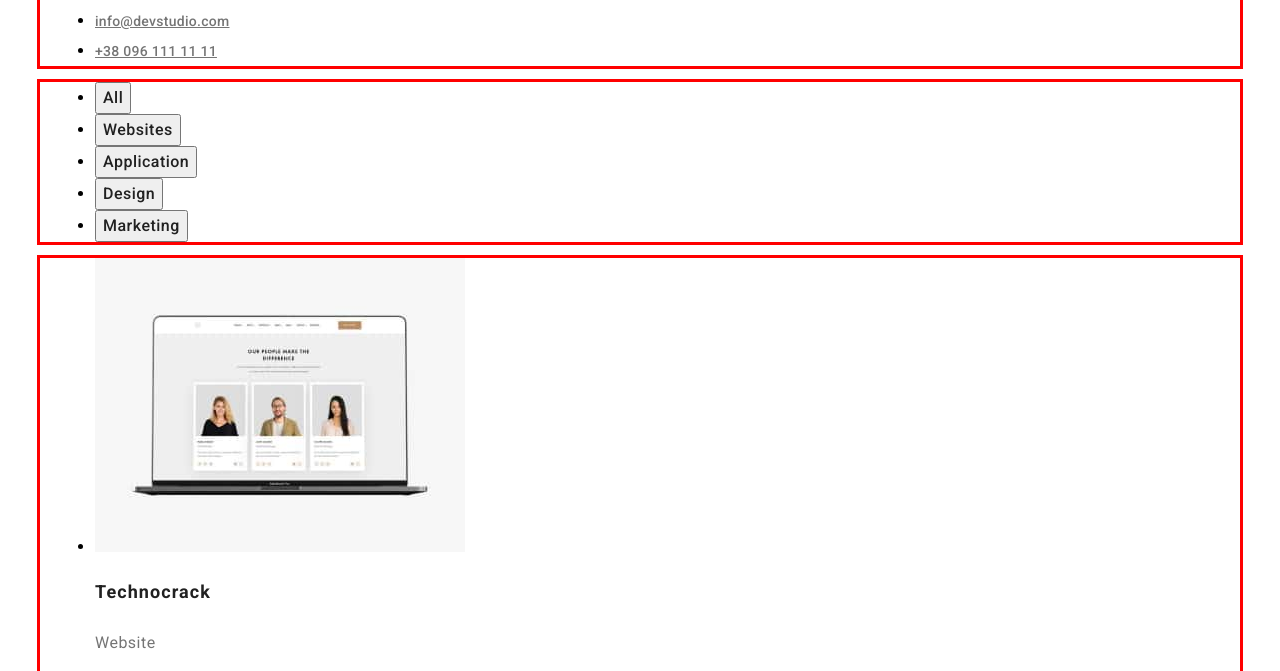
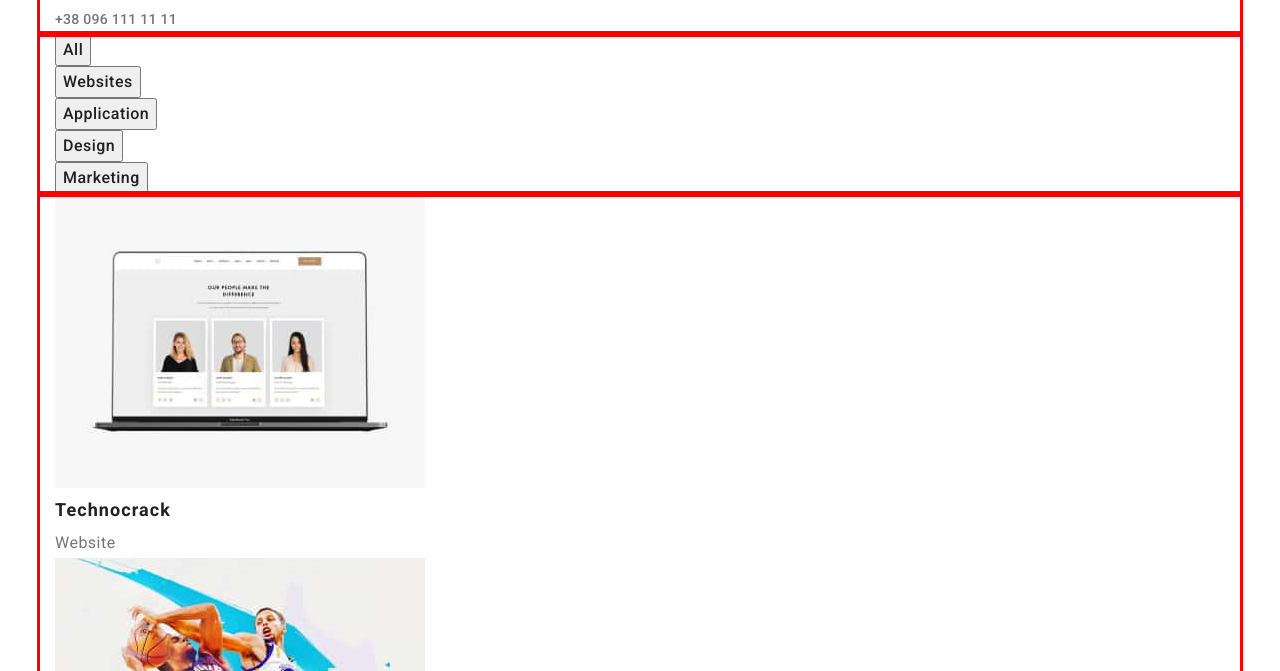
Before and after one commit to KovalevskaOlga/WebStudio, a plain HTML site: page portfolio.html in a window 1280 px wide. Shown: the part 111-782 px from the top of the page. Drawn offline with nearby package versions, Linux system fonts and the light colour scheme.

Commit message:
fix reset

```diff
--- a/portfolio.html
+++ b/portfolio.html
@@ -11,13 +11,13 @@
       crossorigin="anonymous"
       referrerpolicy="no-referrer"
     />
-    <link rel="stylesheet" href="./css/portfolio-style.css" />
     <link rel="preconnect" href="https://fonts.googleapis.com" />
     <link rel="preconnect" href="https://fonts.gstatic.com" crossorigin />
     <link
       href="https://fonts.googleapis.com/css2?family=Raleway:wght@700&family=Roboto:wght@400;500;700;900&display=swap"
       rel="stylesheet"
     />
+    <link rel="stylesheet" href="./css/reset.css" />
     <link rel="stylesheet" href="./css/portfolio-style.css" />
   </head>
   <body>
```
